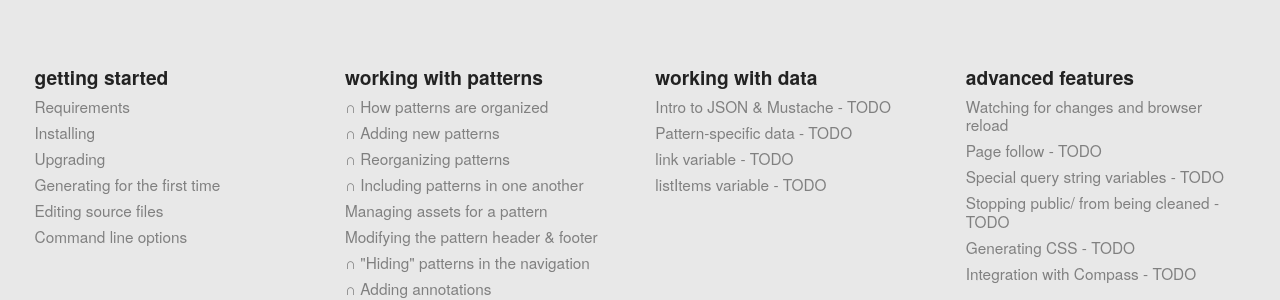
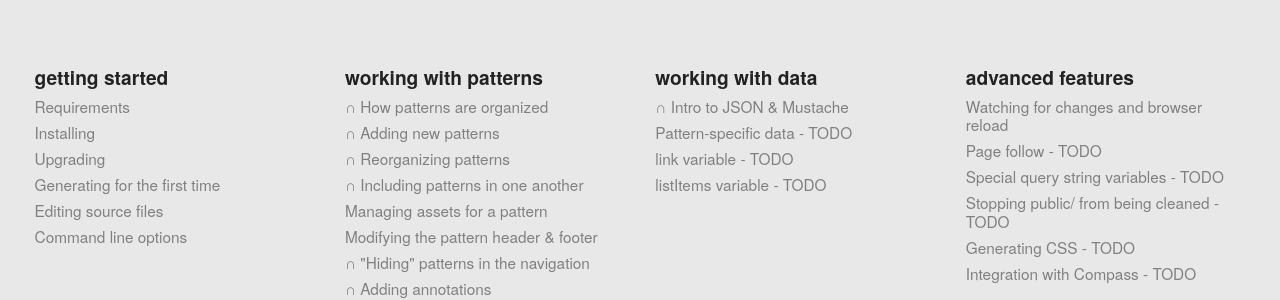
Before and after one commit to pattern-lab/website, a Jekyll site: the page built from patternlabsite/docs/index.html, in a window 1280 px wide. Shown: the part 987-1287 px from the top of the page. Built offline with Jekyll 4.4.1, drawn with Linux system fonts in a browser that asks for light colours; Markdown is read by kramdown in place of the engine named in the settings; comment, search, counter and statistics services are not loaded.

Commit message:
mustache overview. closes #20

```diff
--- a/patternlabsite/_includes/docs-navigation-node.html
+++ b/patternlabsite/_includes/docs-navigation-node.html
@@ -30,7 +30,7 @@
 		<li class="docs-nav-section">
 			<h4 class="docs-nav-title">Working with Data</h4>
 			<ul class="docs-nav-list">
-				<li><a href="/docs/data-json-mustache.html">Intro to JSON &amp; Mustache - TODO</a></li>
+				<li><a href="/docs/data-json-mustache.html">&cap; Intro to JSON &amp; Mustache</a></li>
 				<li><a href="/docs/data-pattern-specific.html">Pattern-specific data - TODO</a></li>
 				<li><a href="/docs/data-link-variable.html">link variable - TODO</a></li>
 				<li><a href="/docs/data-listitems.html">listItems variable - TODO</a></li>
```
